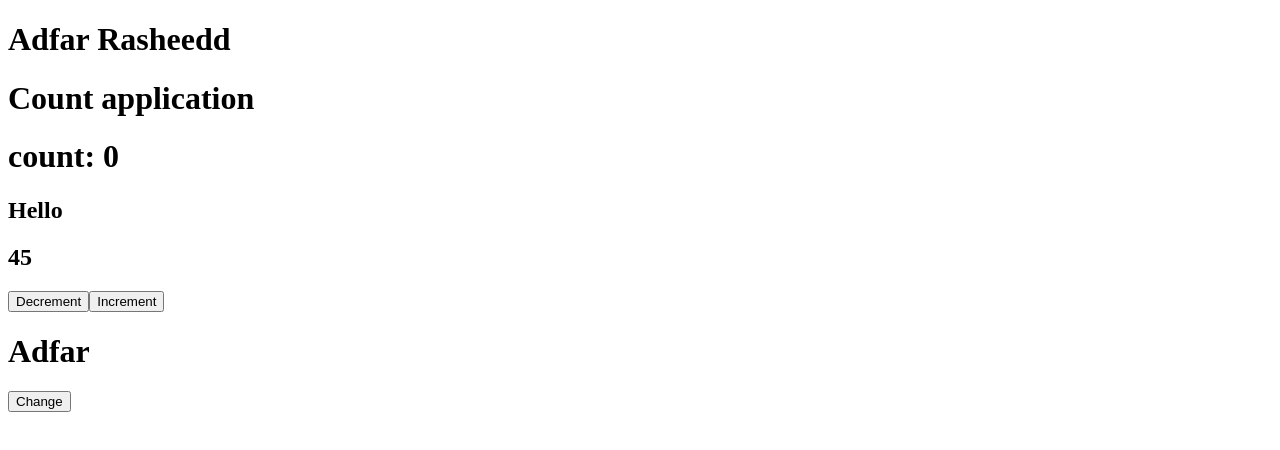
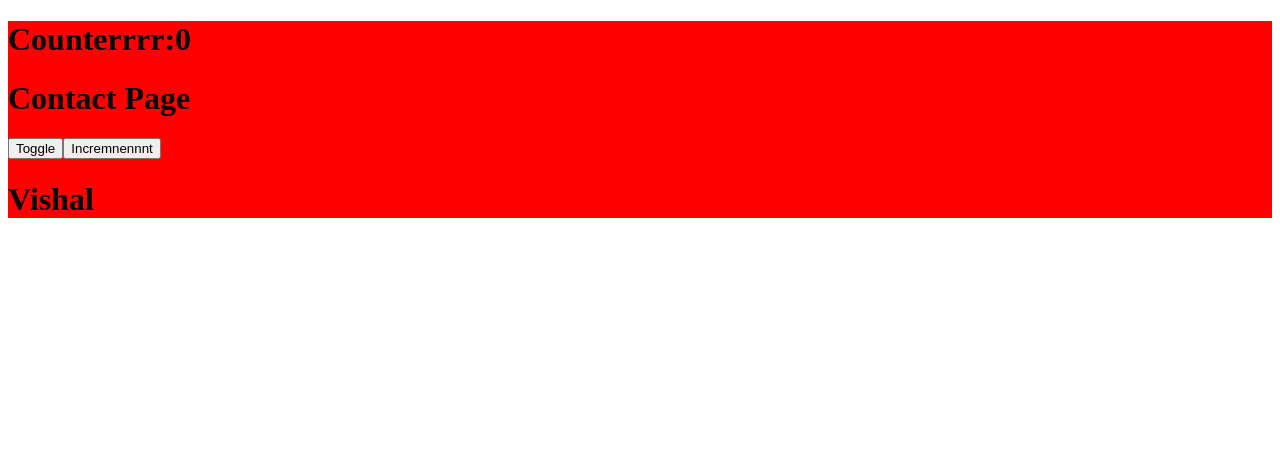
Before and after one commit to adfar-136/NovemberBAtch2023, a React (Create React App) app in the folder react/november/: page / in a window 1280 px wide. Shown: the top 450 px of the page. Built offline with nearby package versions, Linux system fonts and the light colour scheme.

Commit message:
lifecycles discussed

```diff
--- a/react/november/src/App.js
+++ b/react/november/src/App.js
@@ -1,12 +1,29 @@
-import { Component } from "react"
-import Count from "./components/classcomponents/Count"
+import React, { Component } from 'react'
+import Contact from './components/classcomponents/Contact'
 
-class App extends Component{
-  render(){
-    return <>
-      <h1>Adfar Rasheedd</h1>
-      <Count name="Hello" age={45}/>
-    </>
+export default class App extends Component {
+  constructor(){
+    super()
+    this.state = {
+      count: 0,
+      color:"red"
+    }
+    console.log("constructor")
+  }
+
+  render() {
+    console.log("render")
+    return (
+      <div>
+        <Contact color={this.state.color} name="Adfar"/>
+        {/* <h1>Hello Morrow</h1>
+        <h1>count : {this.state.count}</h1>
+        <button onClick={()=>this.setState({color:"Yellow"})}>Yellow</button>
+        <button onClick={()=>this.setState({color:"pink"})}>pink</button>
+        <button onClick={()=>this.setState({color:"blue"})}>blue</button>
+        <button onClick={()=>this.setState({color:"orange"})}>orange</button>
+        <button onClick={()=>this.setState({count:this.state.count+1})}>+</button> */}
+      </div>
+    )
   }
 }
-export default App
--- /dev/null
+++ b/react/november/src/components/classcomponents/Contact.js
@@ -0,0 +1,71 @@
+import React, { Component } from 'react'
+
+export default class Contact extends Component {
+    constructor(){
+        super()
+        this.state = {
+            count:0,
+            name:"Vishal",
+            color:"red",
+            allow:false
+        }
+    }
+//    shouldComponentUpdate(nextProps,nextState){
+//     console.log("nextState",nextState)
+//       if(nextState.count >= 13){
+//         return false
+//       }
+//       return true
+//    }
+//    componentDidUpdate(prevProps,prevState){
+//     //  console.log("prevState",prevState)
+//     //  if(prevState.count === 8){
+//     //     this.setState({color:"aqua"})
+//     var interval = setInterval(()=>{
+//         this.setState({count:this.state.count+1})
+//     },1000)
+//     return ()=>{
+//         clearInterval(interval)
+//     }
+//     //  }
+
+//    }
+    // static getDerivedStateFromProps(props,state){
+    //     console.log(props,state)
+    //     return {color:props.color,name:props.name}
+    // }
+    // componentDidMount(){
+    //     setInterval(()=>{
+    //         this.setState({count:this.state.count+1})
+    //     },1000)
+    // }
+
+  render() {
+    return (
+      <div style={{backgroundColor:this.state.color}}>
+        <h1>Counterrrr:{this.state.count}</h1>
+        <h1>Contact Page</h1>
+        {this.state.allow && <Hello/>}
+        <button onClick={()=>this.setState({allow:!this.state.allow})}>Toggle</button>
+        <button
+        onClick={()=>this.setState({count:this.state.count+1})}>Incremnennnt</button>
+        <h1>{this.state.name}</h1>
+      </div>
+    )
+  }
+}
+
+
+class Hello extends Component{
+    componentDidMount(){
+        console.log("Mounting")
+    }
+    componentWillUnmount(){
+        alert('Hello Unmounted')
+    }
+    render(){
+        return <>
+         <h1>Hello</h1>
+        </>
+    }
+}
```
Also changed, not shown: react/november/src/app.txt.
